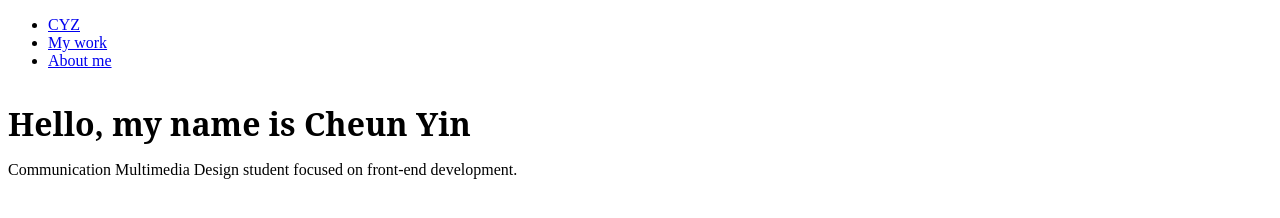
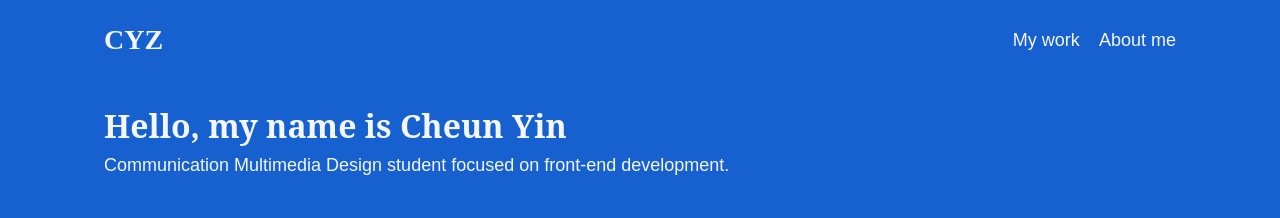
Before and after one commit to cheunyinz/portfolio, a plain HTML site: page index.html in a window 1280 px wide. Drawn offline with Linux system fonts and the light colour scheme; a web font is replaced by a local one.

Commit message:
root changes

```diff
--- a/styles/index_style.css
+++ b/styles/index_style.css
@@ -1,4 +1,4 @@
-@import url(styles/main_style.css);
+@import url(main_style.css);
 
 main header p:first-of-type {
     font-family: 'kopius', 'serif';
```
